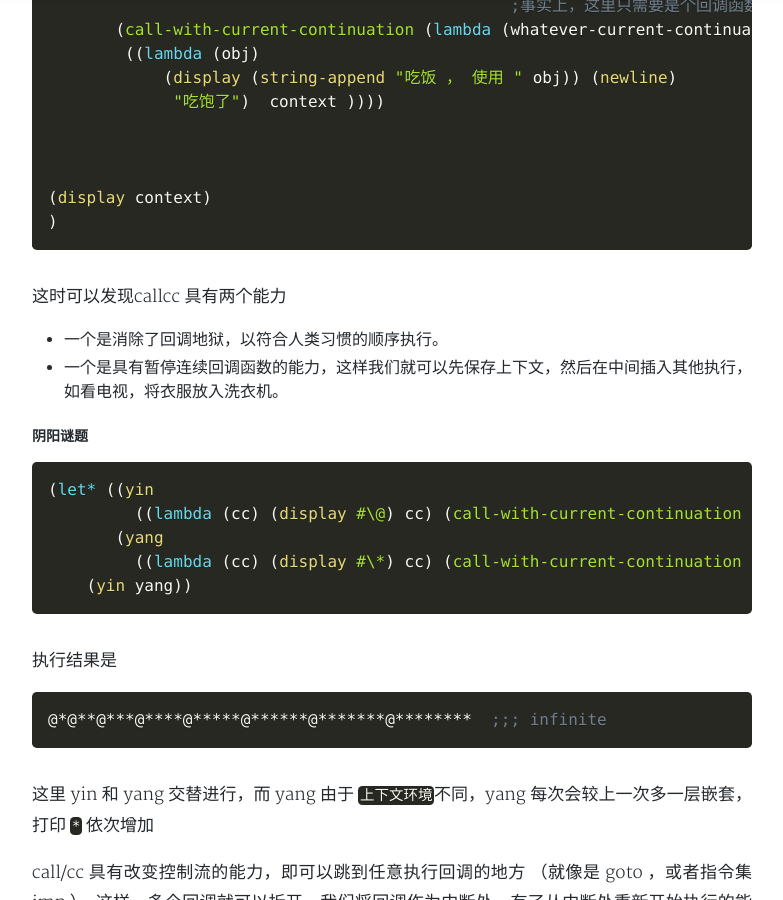
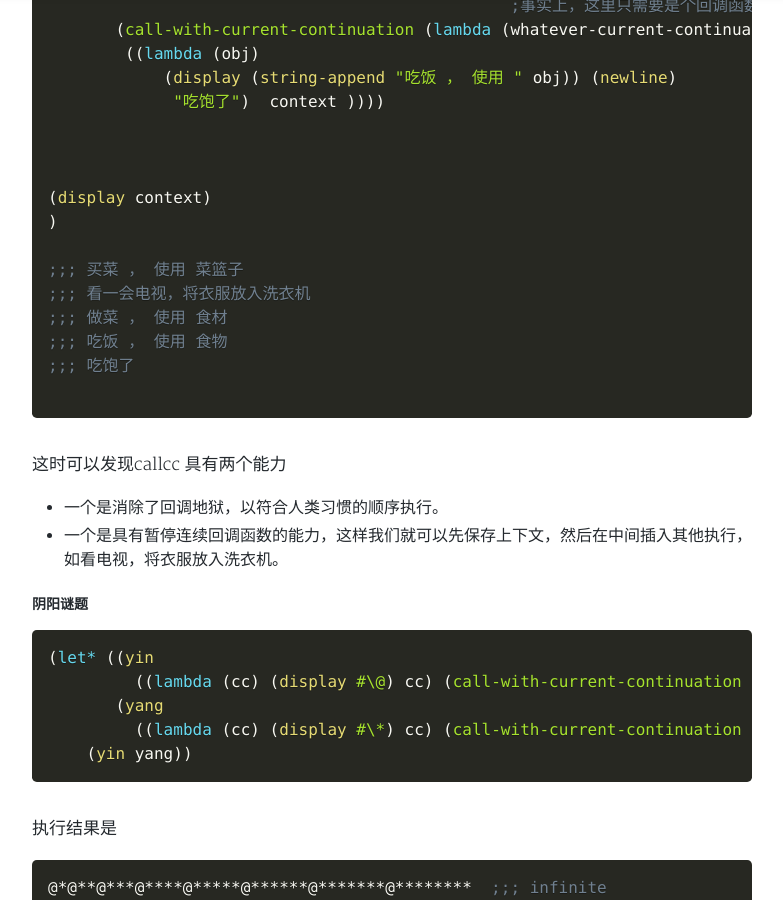
Before and after one commit to ica10888/ica10888.github.io, a Jekyll site: the page built from _posts/2019-12-31-advanced java （五） 协程.md, in a window 1280 px wide and 900 px high, scrolled down 6837 px. Shown: the whole window, without its empty margins (248-1031 px from the left). Built offline with Jekyll 4.4.1, drawn with Linux system fonts in a browser that asks for light colours; nearby versions of some CDN libraries; a style sheet for code colours, icons or effects is not loaded.

Commit message:
Update 2019-12-31-advanced java （五） 协程.md

````diff
--- a/_posts/2019-12-31-advanced java （五） 协程.md
+++ b/_posts/2019-12-31-advanced java （五） 协程.md
@@ -257,6 +257,13 @@ callcc 本质是改变控制流，除了可以实现协程( coroutine ) ，还
 
 (display context)
 )
+
+;;; 买菜 ， 使用 菜篮子
+;;; 看一会电视，将衣服放入洗衣机
+;;; 做菜 ， 使用 食材
+;;; 吃饭 ， 使用 食物
+;;; 吃饱了
+
 ```
 
 这时可以发现callcc 具有两个能力
````
